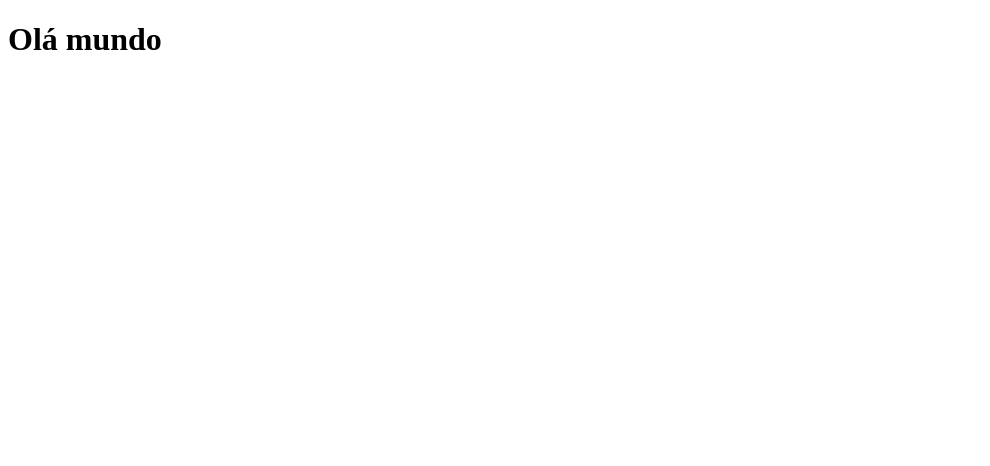
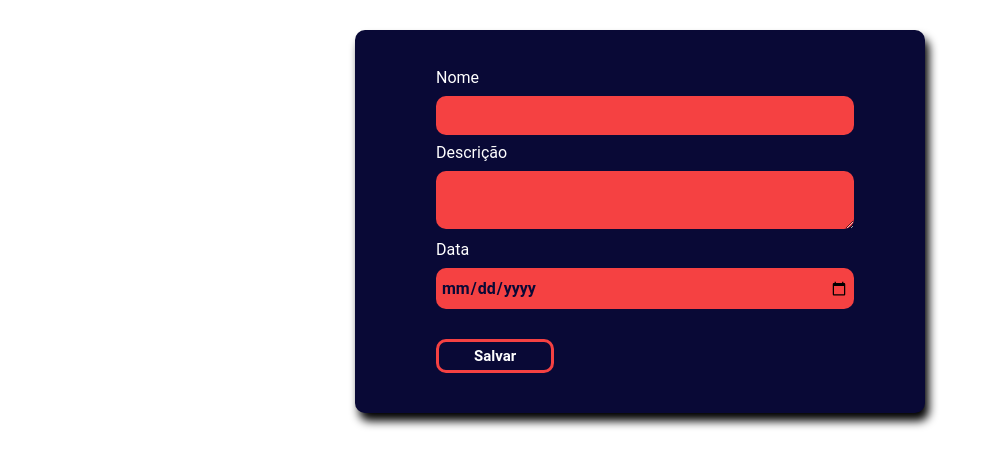
Before and after one commit to Marcos1305/todo-react, a React app: page / in a window 1280 px wide. Shown: the top 466 px of the page, without its empty margins (0-990 px from the left). Built offline with nearby package versions, Linux system fonts and the light colour scheme.

Commit message:
Primeiras telas

```diff
--- a/package.json
+++ b/package.json
@@ -20,5 +20,9 @@
     "webpack": "^4.29.0",
     "webpack-cli": "^3.2.1",
     "webpack-dev-server": "^3.1.14"
+  },
+  "devDependencies": {
+    "css-loader": "^2.1.0",
+    "style-loader": "^0.23.1"
   }
 }
--- /dev/null
+++ b/src/App.css
@@ -0,0 +1,9 @@
+@import './Reset.css';
+
+.container {
+    max-width: 960px;
+    margin: 0 auto;
+    height: 100vh;
+
+    font-family: 'Roboto';
+}
--- /dev/null
+++ b/src/App.js
@@ -0,0 +1,24 @@
+import React,  { Component } from 'react';
+
+import Form from './Components/Form/Form';
+
+import styles from './App.css';
+
+class App extends Component {
+    constructor() {
+        super();
+        this.state = {
+            todos: []
+        }
+    }
+
+    render() {
+        return (
+            <div className='container'>
+                <Form/>
+            </div>
+        )
+    }
+}
+
+export default App;
--- /dev/null
+++ b/src/Components/Form/Form.css
@@ -0,0 +1,47 @@
+form {
+    margin: 30px auto !important;
+    padding: 30px !important;
+    width: 570px;
+    box-sizing: border-box;
+    border-radius: 10px;
+    background-color: #090936;
+    box-shadow: currentColor 4px 8px 10px;
+}
+
+label {
+    color: #fff;
+    font-size: 10px;
+    display: block;
+    margin-bottom: 10px !important  ;
+}
+
+.form-group {
+    margin: 10px auto;
+    width: 80%;
+}
+
+input, textarea  {
+    background-color: #F54142;
+    border: unset;
+    border-radius: 10px;
+    padding: 10px 5px;
+    color: #090936;
+    font-size:  16px;
+    font-weight: bold;
+    font-family: 'Roboto';
+    width:100%;
+
+}
+
+.btn-salvar {
+    background-color: unset;
+    margin-top: 20px;
+    border: 3px solid #F54142;
+    padding: 5px 35px;
+    border-radius: 10px;
+    font-weight: 600;
+    cursor: pointer;
+    font-family: 'Roboto';
+    font-size: 15px;
+    color: #fff;
+}
--- /dev/null
+++ b/src/Components/Form/Form.js
@@ -0,0 +1,25 @@
+import React from 'react';
+
+import './Form.css';
+
+const Form = () => (
+    <form>
+        <div className='form-group'>
+            <label>Nome</label>
+            <input/>
+        </div>
+        <div className='form-group'>
+            <label>Descrição</label>
+            <textarea/>
+        </div>
+        <div className='form-group'>
+            <label>Data</label>
+            <input type='date'/>
+        </div>
+        <div className='form-group'>
+            <button className='btn-salvar'>Salvar</button>
+        </div>
+    </form>
+)
+
+export default Form;
--- /dev/null
+++ b/src/Reset.css
@@ -0,0 +1,48 @@
+/* http://meyerweb.com/eric/tools/css/reset/
+   v2.0 | 20110126
+   License: none (public domain)
+*/
+
+html, body, div, span, applet, object, iframe,
+h1, h2, h3, h4, h5, h6, p, blockquote, pre,
+a, abbr, acronym, address, big, cite, code,
+del, dfn, em, img, ins, kbd, q, s, samp,
+small, strike, strong, sub, sup, tt, var,
+b, u, i, center,
+dl, dt, dd, ol, ul, li,
+fieldset, form, label, legend,
+table, caption, tbody, tfoot, thead, tr, th, td,
+article, aside, canvas, details, embed,
+figure, figcaption, footer, header, hgroup,
+menu, nav, output, ruby, section, summary,
+time, mark, audio, video {
+	margin: 0;
+	padding: 0;
+	border: 0;
+	font-size: 100%;
+	font: inherit;
+	vertical-align: baseline;
+}
+/* HTML5 display-role reset for older browsers */
+article, aside, details, figcaption, figure,
+footer, header, hgroup, menu, nav, section {
+	display: block;
+}
+body {
+	line-height: 1;
+}
+ol, ul {
+	list-style: none;
+}
+blockquote, q {
+	quotes: none;
+}
+blockquote:before, blockquote:after,
+q:before, q:after {
+	content: '';
+	content: none;
+}
+table {
+	border-collapse: collapse;
+	border-spacing: 0;
+}
--- a/src/index.js
+++ b/src/index.js
@@ -1,4 +1,6 @@
 import React from 'react';
 import { render } from 'react-dom';
 
-render(<h1>Olá mundo</h1>, document.getElementById('app'));
+import App from './App';
+
+render(<App/>, document.getElementById('app'));
--- a/webpack.config.js
+++ b/webpack.config.js
@@ -19,6 +19,11 @@
                     },
                 },
             },
+            {
+                test: /\.css$/,
+                exclude: /node_modules/,
+                use: [ 'style-loader', 'css-loader' ]
+            },
         ],
     },
     plugins: [
```
Also changed, not shown: src/Components/TodoList/Todo.css (added), src/Components/TodoList/Todo.js (added), 1 other file (tests, documents, lock files or other folders).
